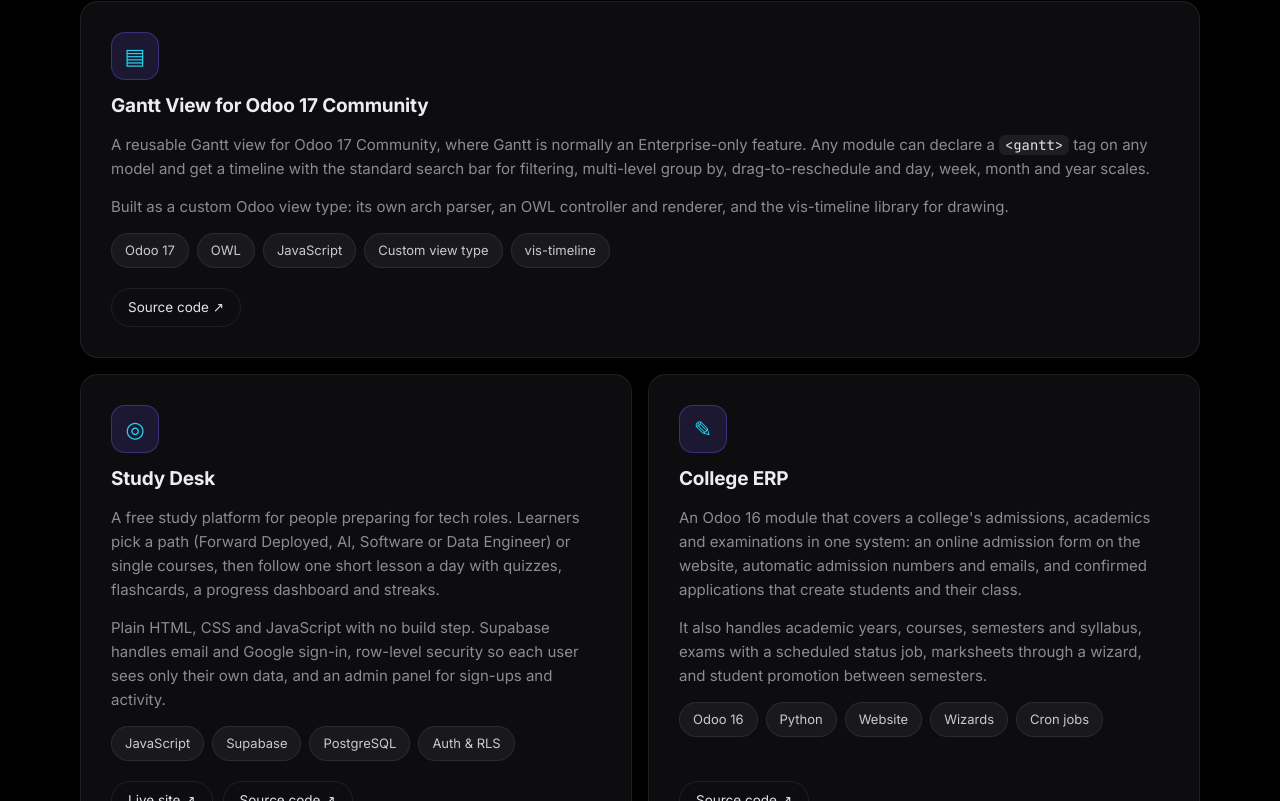
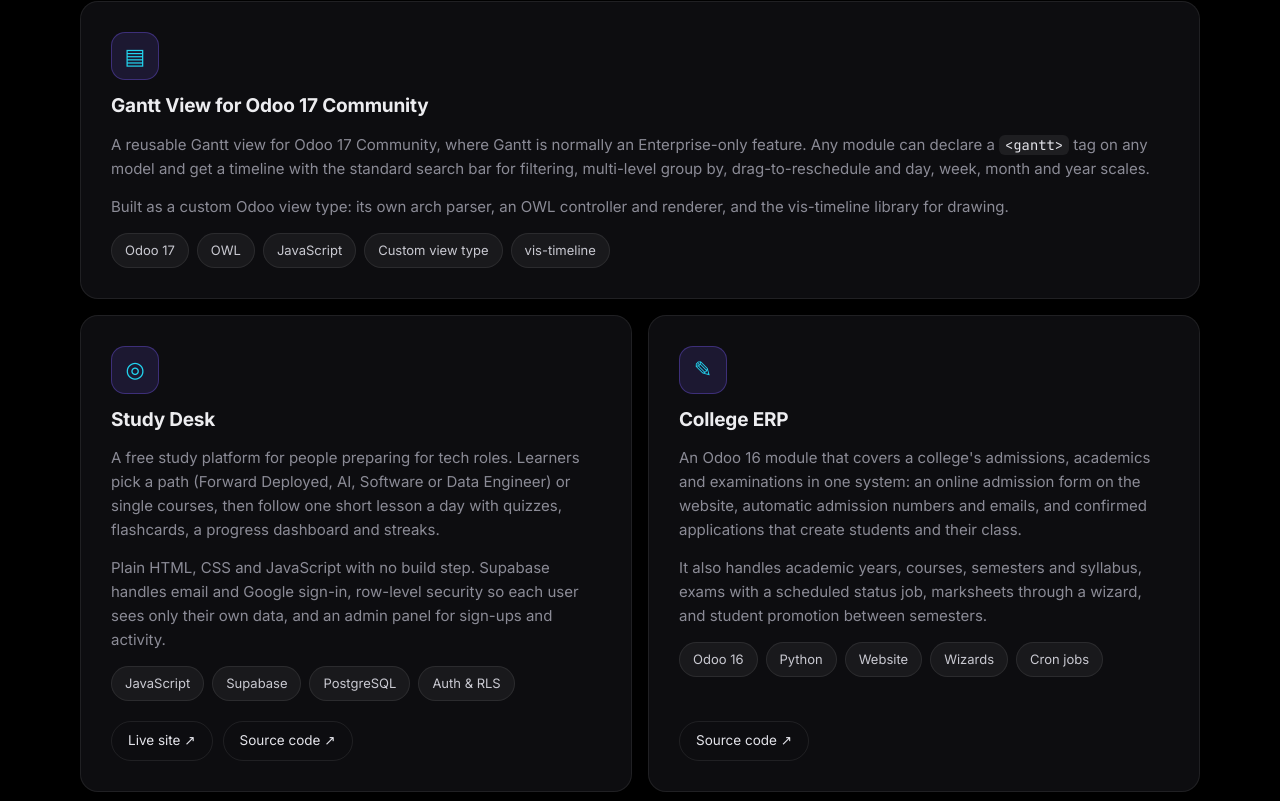
Before and after one commit to fouzanm/fouzanm.github.io, a plain HTML site: page index.html in a window 1280 px wide. Shown: the part 8497-9298 px from the top of the page. Drawn offline with Linux system fonts and the light colour scheme.

Commit message:
Remove source link from Gantt View card
Co-Authored-By: Claude Sonnet 5.5 <noreply@anthropic.com>

```diff
--- a/index.html
+++ b/index.html
@@ -396,7 +396,6 @@
         <p>A reusable Gantt view for Odoo 17 Community, where Gantt is normally an Enterprise-only feature. Any module can declare a <code>&lt;gantt&gt;</code> tag on any model and get a timeline with the standard search bar for filtering, multi-level group by, drag-to-reschedule and day, week, month and year scales.</p>
         <p>Built as a custom Odoo view type: its own arch parser, an OWL controller and renderer, and the vis-timeline library for drawing.</p>
         <div class="tags"><span>Odoo 17</span><span>OWL</span><span>JavaScript</span><span>Custom view type</span><span>vis-timeline</span></div>
-        <div class="proj-links"><a href="https://github.com/fouzanm/odoo-gantt-view" target="_blank" rel="noopener">Source code ↗</a></div>
       </article>
       <article class="project spot reveal">
         <div class="p-icon">◎</div>
```
